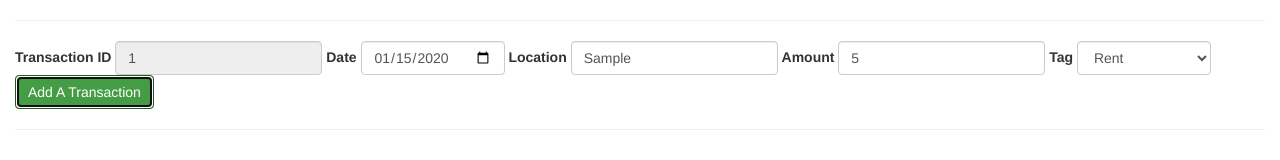
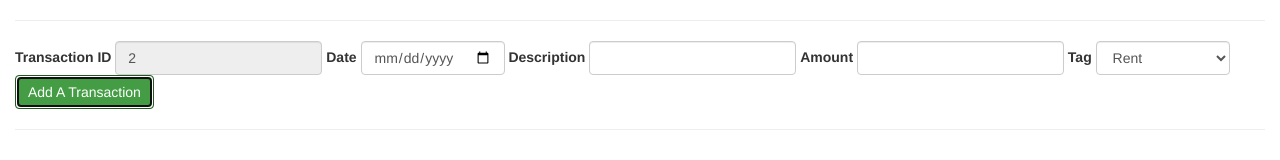
Before and after one commit to downingforce/fisc, a plain HTML site: page inputfields.html in a window 1280 px wide. Both pictures are taken after typing "2020-01-15", "Sample", "5" into the empty fields and a click on the button "Add A Transaction". Drawn offline with Linux system fonts and the light colour scheme.

Commit message:
add connection between userinput and USER transaction Object

```diff
--- a/inputfields.html
+++ b/inputfields.html
@@ -15,19 +15,19 @@
         <div class="transaction"><hr>
           <div class="form-group">
             <label for="">Transaction ID</label>
-            <input id="transaction-id" class="form-control" type="text" value="" readonly>
+            <input id="trans-id" class="form-control" type="text" value="" readonly>
           </div>
           <div class="form-group">
             <label for="">Date</label>
-            <input class="form-control" type="date" name="name" value="">
+            <input id="trans-date" class="form-control" type="date" name="name" value="">
           </div>
           <div class="form-group">
-            <label for="">Location</label>
-            <input class="form-control" type="text" name="name" value="">
+            <label for="">Description</label>
+            <input id="trans-desc" class="form-control" type="text" name="name" value="">
           </div>
           <div class="form-group">
             <label for="">Amount</label>
-            <input class="form-control" type="number" name="name" value="">
+            <input id='trans-amt' class="form-control" type="number" name="name" value="">
           </div>
           <div class="form-group">
             <label for="">Tag</label>
--- a/js/benjsinput.js
+++ b/js/benjsinput.js
@@ -1,11 +1,22 @@
 $(document).ready(function() {
-  var exArray = [];
-  document.getElementById("transaction-id").value = 'test';
+var transID = mainUSER.transactions.length + 1
+console.log(transID)
+  document.getElementById("trans-id").value = transID;
   // Add Transaction Input Field
   $('#transaction-input').submit(function(event) {
-    exArray.push('hah');
-    var transID = exArray.length;
-    document.getElementById("transaction-id").value = exArray.length;
+    var userDate = $('#trans-date').val();
+    var userDesc = $('#trans-desc').val();
+    var userAmt = parseInt($('#trans-amt').val());
+    var userTag = 'test';
+
+    mainUSER.addTransaction(transID, userDate, userDesc, userAmt, userTag);
+
+    $('#trans-date').val('')
+    $('#trans-desc').val('')
+    $('#trans-amt').val('')
+
+    transID = mainUSER.transactions.length + 1
+    document.getElementById("trans-id").value = transID;
 
     event.preventDefault();
   });
--- a/js/scripts.js
+++ b/js/scripts.js
@@ -35,10 +35,10 @@ function Address (street, city, state, zip) {
     this.state = state;
     this.zip = zip;
 }
-function Transaction (id, type, date, location, amount, tag) {
+function Transaction (id, date, description, amount, tag) {
     this.transactionID = id;
     this.date = date;
-    this.loc = location;
+    this.loc = description;
     this.amount = amount;
     this.tag = tag;
 }
@@ -49,9 +49,9 @@ var mainUSER = new USER(new UserProfile("username", "password", 'user', 'name',
 // }
 // var users = [];
 
-USER.prototype.addTransaction = function(date, location, amount, tag){
-    var newTransaction = new Transaction(date, location, amount, tag);
-    USER.transactions.push(newTransaction)
+USER.prototype.addTransaction = function(id, date, description, amount, tag){
+    var newTransaction = new Transaction(id, date, description, amount, tag);
+    mainUSER.transactions.push(newTransaction)
 }
 
 
```
